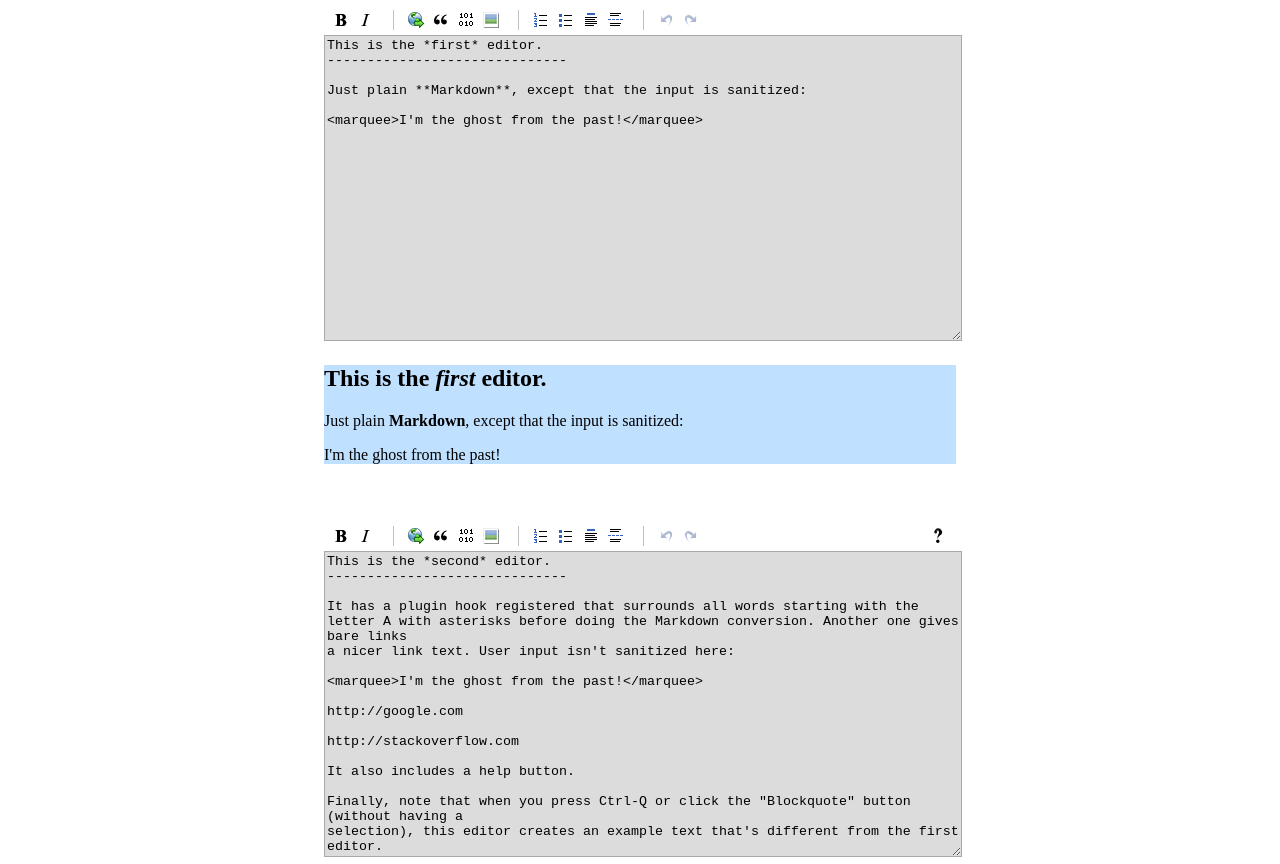
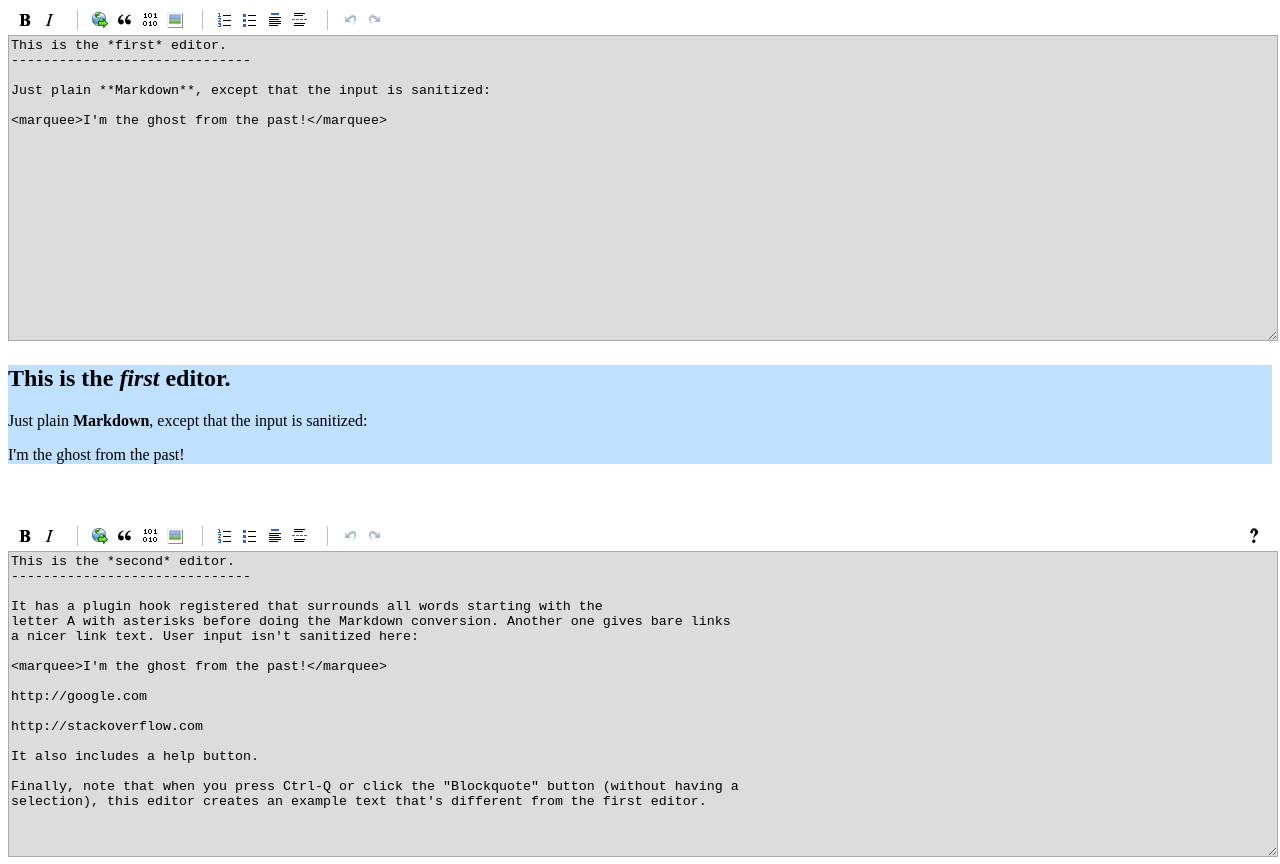
Before and after one commit to timmyomahony/pagedown, a website with bundled scripts: page demo/browser/demo.html in a window 1280 px wide. Shown: the top 864 px of the page. Built offline with nearby package versions, Linux system fonts and the light colour scheme.

Commit message:
removed the margin, since its getting misplaced right from parent div.

```diff
--- a/demo/browser/demo.css
+++ b/demo/browser/demo.css
@@ -5,9 +5,6 @@ body
 
 .wmd-panel
 {
-	margin-left: 25%;
-	margin-right: 25%;
-	width: 50%;
 	min-width: 500px;
 }
 
```
